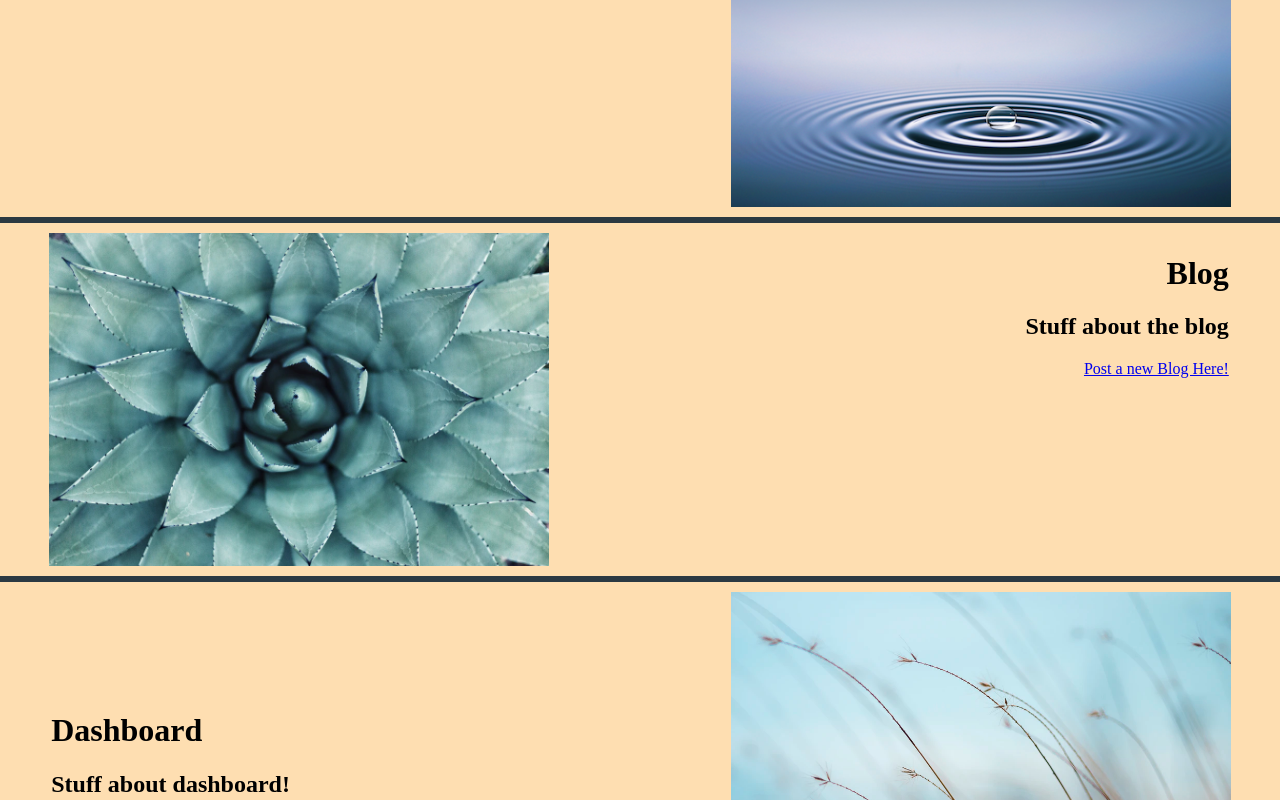
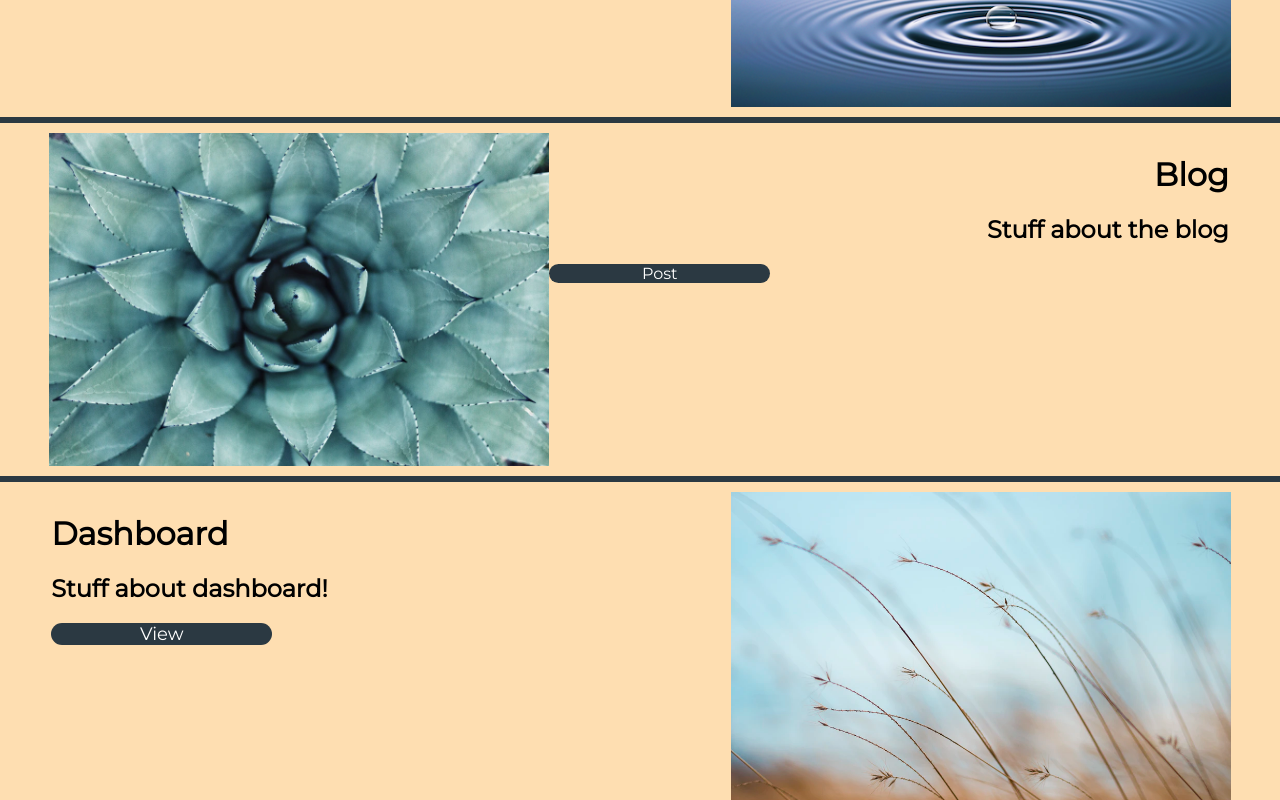
Before and after one commit to youjmi/mindflo, a React (Create React App) app in the folder client/: page / in a window 1280 px wide. Shown: the part 1300-2100 px from the top of the page. Built offline with nearby package versions, Linux system fonts and the light colour scheme.

Commit message:
hard time creating buttons.. had to manually create but seeking other options

```diff
--- a/client/src/components/Wrapper/style.css
+++ b/client/src/components/Wrapper/style.css
@@ -1,6 +1,6 @@
 .wrapper {
   min-height: 100%;
   padding-bottom: 0;
-  padding-top: 50px;
+  padding-top: 0;
 
 }
--- a/client/src/pages/Home.js
+++ b/client/src/pages/Home.js
@@ -52,7 +52,7 @@ function Home() {
           <Col size="sm-8">
           <h1 className="homeTitle2">Meditation</h1>
             <h2 className="homeTitle2">Stuff about meditation!</h2>
-            <Link className = "homeTitle2 "to="/meditation">Experience it Here!</Link>
+            <Link className = "homeTitle2Button "to="/meditation">Experience it Here!</Link>
 
           </Col>
         </Row>
@@ -71,7 +71,7 @@ function Home() {
           <Col size="sm-8">
           <h1 className="homeTitle1">Blog</h1>
             <h2 className="homeTitle1">Stuff about the blog</h2>
-            <Link className = "homeTitle1 "to="/blog">Post a new Blog Here!</Link>
+            <Link className = "homeTitle1Button "to="/blog">Post </Link>
 
 
 
@@ -93,7 +93,7 @@ function Home() {
           <h1 className="homeTitle2">Dashboard</h1>
             <h2 className="homeTitle2">Stuff about dashboard!</h2>
 
-            <Link to="/dashboard" className= "homeTitle2Button">View Dashboard</Link>
+            <Link to="/dashboard" className= "homeTitle2Button">View </Link>
 
           </Col>
 
--- a/client/src/pages/css/home.css
+++ b/client/src/pages/css/home.css
@@ -47,6 +47,7 @@ h1{
 margin-left: 4%;
 text-align: right;
 display: grid;
+font-family: "Montserrat", sans-serif;
 /* grid-template-columns: (2, 1fr) */
 
 
@@ -56,6 +57,8 @@ display: grid;
     margin-right: 4%;
     text-align: left;
     display: grid;
+    font-family: "Montserrat", sans-serif;
+
     /* grid-template-columns: repeat(2, 1fr) */
 
 }
@@ -65,27 +68,53 @@ display: grid;
     margin-bottom: 10px;
     margin-top: 10px;
 }
-.colHome {
+/* .colHome {
     margin-top: 15vh;
-}
+} */
 
 .homeTitle2Button{
     margin-right: 4%;
     text-align: left;
     display: grid;
     background-color: #2b3942;
-    width: 10%;
+    width: 18%;
     justify-content: center;
     color: white;
     border-radius: 50px;
     text-decoration: none;
     font-size: 18px;
+    font-family: "Montserrat", sans-serif;
+}
 
-
-}
 .homeTitle2Button:hover{
     transition: all 0.2s ease-in-out;
+    font-family: "Montserrat", sans-serif;
     color: #b6d5db;
     border-radius : 50px;
     font-size: 18px;
 }
+.homeTitle1Button{
+    margin-left: 4%;
+    text-align: right;
+    display: grid;
+    font-family: "Montserrat", sans-serif;
+    background-color: #2b3942;
+    border-radius: 50px;
+    justify-content: right;
+    width: 18%;
+    color: white;
+
+    justify-content: center;
+
+    text-decoration: none;
+
+
+}
+
+.homeTitle1Button:hover{
+    transition: all 0.2s ease-in-out;
+    font-family: "Montserrat", sans-serif;
+    color: #b6d5db;
+    border-radius : 50px;
+    font-size: 18px;
+}
```
